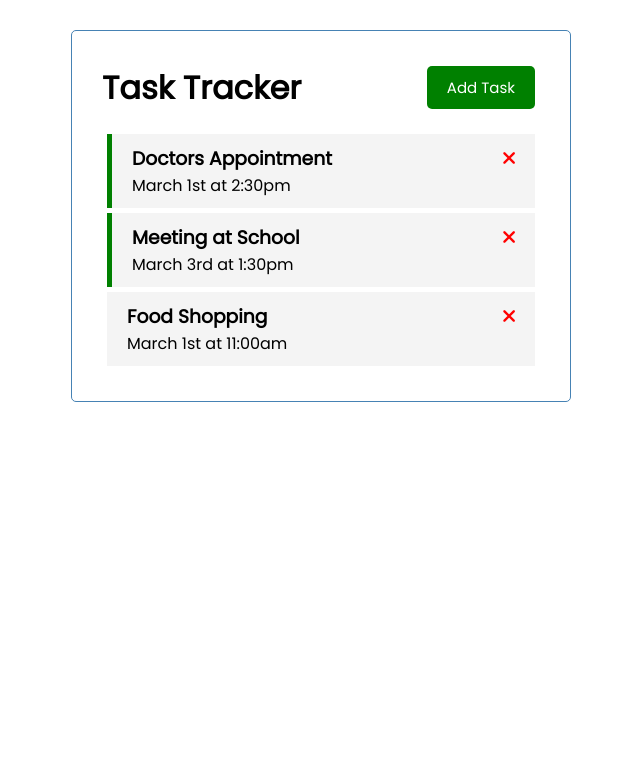
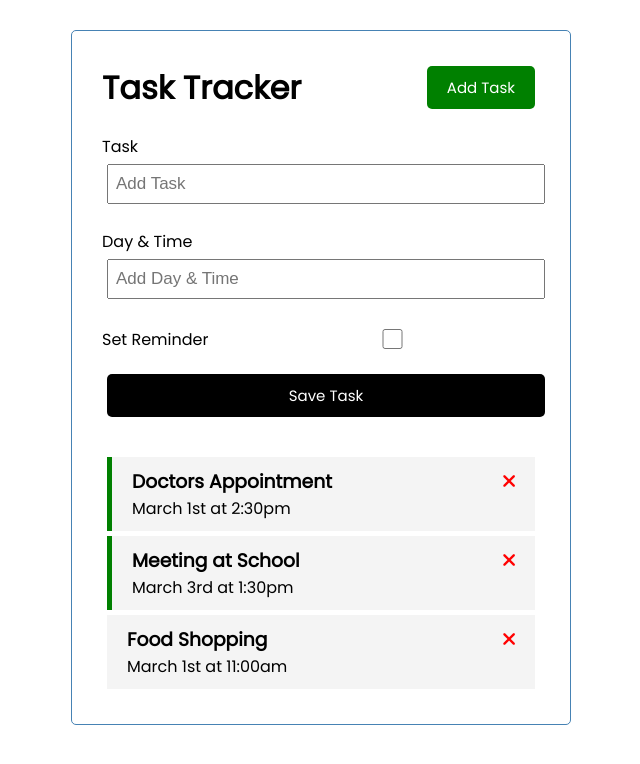
Before and after one commit to ilmariov/SampleTaskTracker, a Vue app: page / in a window 1280 px wide. Shown: the top 764 px of the page, without its empty margins (319-959 px from the left). Built offline with nearby package versions, Linux system fonts and the light colour scheme.

Commit message:
Add Task form added

```diff
--- a/src/App.vue
+++ b/src/App.vue
@@ -1,6 +1,7 @@
 <template>
   <div class="container">
     <Header title="Task Tracker"/>
+    <AddTask />
     <Tasks @toggle-reminder="toggleReminder" @delete-task="deleteTask" :tasks="tasks" />
   </div>
 </template>
@@ -8,12 +9,14 @@
 <script>
 import Header from './components/Header.vue'
 import Tasks from './components/Tasks.vue'
+import AddTask from './components/AddTask.vue'
 
 export default {
   name: 'App',
   components: {
     Header,
     Tasks,
+    AddTask,
   },
   data() {
     return {
--- /dev/null
+++ b/src/components/AddTask.vue
@@ -0,0 +1,68 @@
+<template>
+    <form class="add-form">
+        <div class="form-control">
+            <label >Task</label>
+            <input
+                type="text"
+                name="text"
+                placeholder="Add Task"
+            />
+        </div>
+        <div class="form-control">
+            <label >Day & Time</label>
+            <input
+                type="text"
+                name="day"
+                placeholder="Add Day & Time"
+            />
+        </div>
+        <div class="form-control form-control-check">
+            <label >Set Reminder</label>
+            <input type="checkbox" name="reminder" />
+        </div>
+        <input type="submit" value="Save Task" class="btn btn-block">
+    </form>
+</template>
+
+<script>
+    export default {
+        name: 'AddTask',
+    }
+</script>
+
+<style scoped>
+    .add-form {
+        margin-bottom: 40px;
+    }
+
+    .form-control {
+        margin: 20px 0;
+    }
+
+    .form-control label {
+        display: block;
+    }
+
+    .form-control input {
+        width: 100%;
+        height: 40px;
+        margin: 5px;
+        padding: 3px 7px;
+        font-size: 17px;
+    }
+
+    .form-control-check {
+        display: flex;
+        align-items: center;
+        justify-content: space-between;
+    }
+
+    .form-control-check label {
+        flex: 1;
+    }
+
+    .form-control-check input {
+        flex: 2;
+        height: 20px;
+    }
+</style>
```
